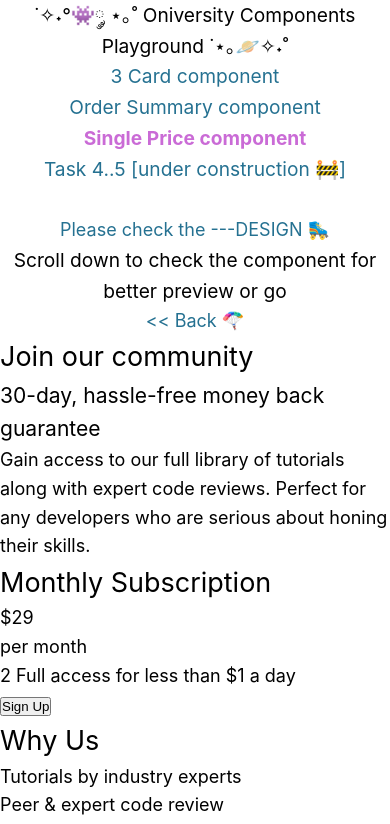
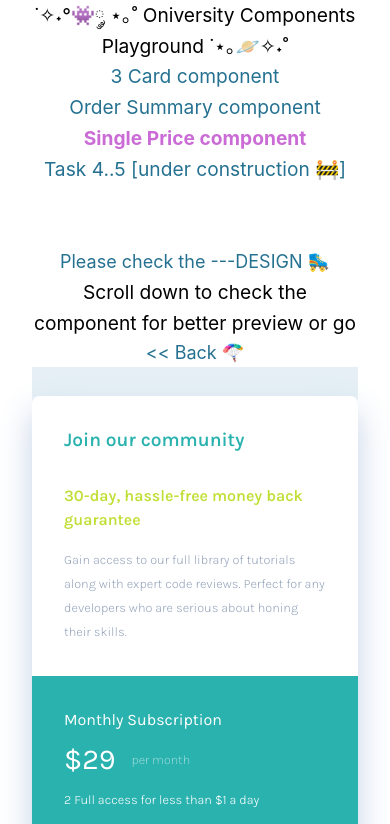
Before and after one commit to SashaHon/oniversity-components-playground, a Vue app: page /single-price-component in a window 390 px wide. Shown: the top 824 px of the page. Built offline with nearby package versions, Linux system fonts and the light colour scheme.

Commit message:
add media queries for smaller screens

```diff
--- a/src/views/SinglePriceComponentView.vue
+++ b/src/views/SinglePriceComponentView.vue
@@ -6,7 +6,7 @@ import MyDescription from '@/components/general/MyDescription.vue'
   <div class="main-container">
     <MyDescription :routeName="`single-price-component`" />
     <div class="component-container">
-      <section class="main-container">
+      <section class="component-container">
         <div class="grid">
           <div class="grid__subgrid grid__subgrid--info">
             <h2 class="grid__title grid__title--primary">Join our community</h2>
@@ -69,4 +69,178 @@ $font-weight-bold: 600;
 // supplementary
 $border-radius-container: 0.5rem;
 $border-radius-button: 0.24rem;
+
+.main-container {
+  width: 100%;
+}
+.component-container {
+  display: flex;
+  justify-content: center;
+  align-items: center;
+
+  min-height: 100vh;
+  width: 100%;
+
+  font-size: $font-size-normal;
+  font-family: $font-family;
+  background-color: $c-light-gray;
+
+  .grid {
+    display: grid;
+    max-width: 60rem;
+    height: 100%;
+    box-shadow: 0 1rem 2rem $c-container-shadow;
+    line-height: 1.5rem;
+    color: #ffff;
+    background-color: $c-light-gray;
+
+    &__subgrid {
+      padding: 3rem;
+      display: grid;
+      gap: 1rem;
+
+      &--info {
+        background-color: white;
+        grid-column: 1 / span 2;
+        border-top-left-radius: $border-radius-container;
+        border-top-right-radius: $border-radius-container;
+      }
+      &--subscription {
+        background-color: $c-cyan;
+        border-bottom-left-radius: $border-radius-container;
+      }
+      &--about {
+        background-color: $c-light-cyan;
+        border-bottom-right-radius: $border-radius-container;
+      }
+    }
+
+    &__title {
+      &--primary {
+        color: $c-cyan;
+        font-weight: $font-weight-bold;
+        font-size: 1.6rem;
+        white-space: pre;
+      }
+    }
+
+    &__subtitle {
+      color: $c-bright-yellow;
+      font-weight: $font-weight-bold;
+      margin-top: 1rem;
+    }
+
+    &__description {
+      &--primary {
+        color: $c-grayish-blue;
+      }
+      &--price {
+        font-size: 2.4rem;
+      }
+
+      &--period {
+        font-size: $font-size-normal;
+        margin-left: 1rem;
+      }
+      &--primary,
+      &--secondary {
+        font-weight: $font-weight-normal;
+      }
+    }
+
+    &__subcontainer {
+      display: flex;
+      align-items: center;
+    }
+
+    &__button {
+      color: #ffff;
+      background-color: $c-bright-yellow;
+      font-size: $font-size-normal;
+      width: 100%;
+      padding: 1rem 0;
+      border: none;
+      border-radius: $border-radius-button;
+      box-shadow: 0 1rem 1rem $c-button-shadow;
+    }
+
+    &__list {
+      list-style: none;
+    }
+
+    &__list-item,
+    &__description--period {
+      font-weight: $font-weight-light;
+      opacity: 0.7;
+    }
+  }
+}
+
+@media (width <= 40rem) {
+  .main-container {
+    padding: 2rem;
+    .grid {
+      height: 100%;
+      &__subgrid {
+        width: 100%;
+        padding: 2rem;
+        &--info {
+          grid-column: 1;
+        }
+
+        &--subscription {
+          border-bottom-left-radius: 0;
+        }
+        &--about {
+          background-color: $c-light-cyan;
+          border-bottom-left-radius: $border-radius-container;
+        }
+      }
+    }
+  }
+}
+
+@media (width <= 28rem) {
+  //to do: fix width of background main container on smallest screens;
+  .main-container {
+    .grid {
+      max-width: 100%;
+
+      &__title {
+        &--primary {
+          font-size: 1.2rem;
+        }
+
+        &--secondary {
+          font-size: 1rem;
+        }
+      }
+      &__subtitle {
+        font-size: 1rem;
+      }
+
+      &__description {
+        &--primary,
+        &--secondary,
+        &--period {
+          font-size: 0.8rem;
+        }
+
+        &--price {
+          font-size: 1.8rem;
+        }
+      }
+
+      &__list-item {
+        font-size: 0.8rem;
+      }
+    }
+  }
+}
+
+@media (width <= 20rem) {
+  .main-container {
+    padding: 0;
+  }
+}
 </style>
```
